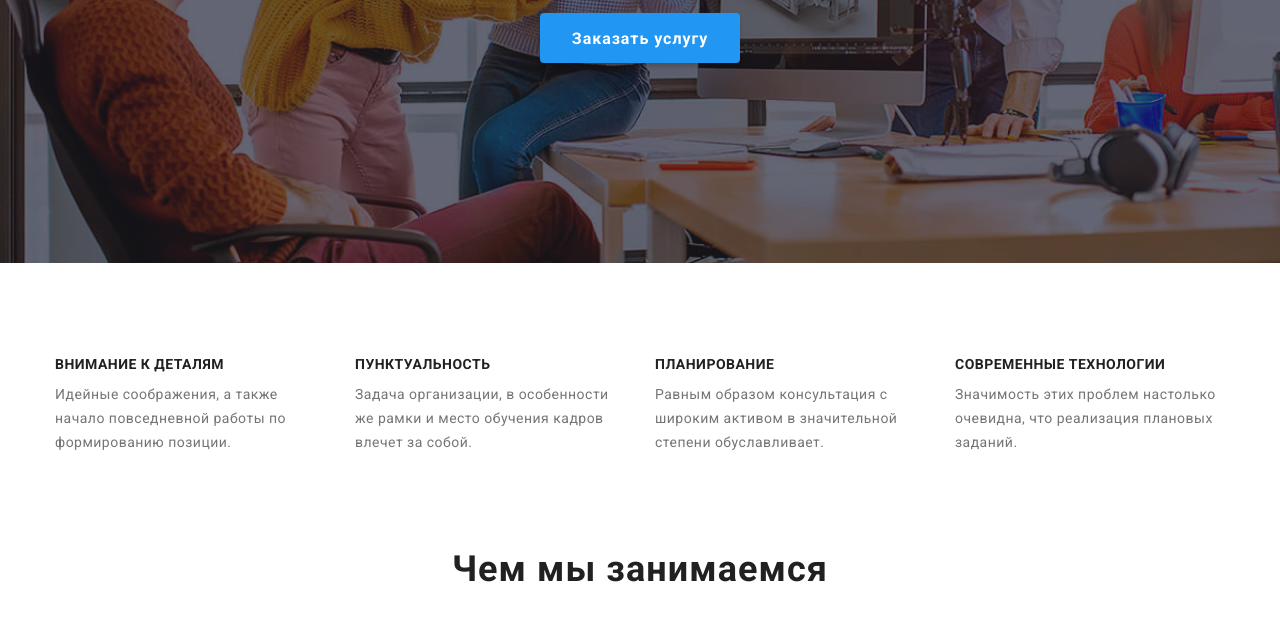
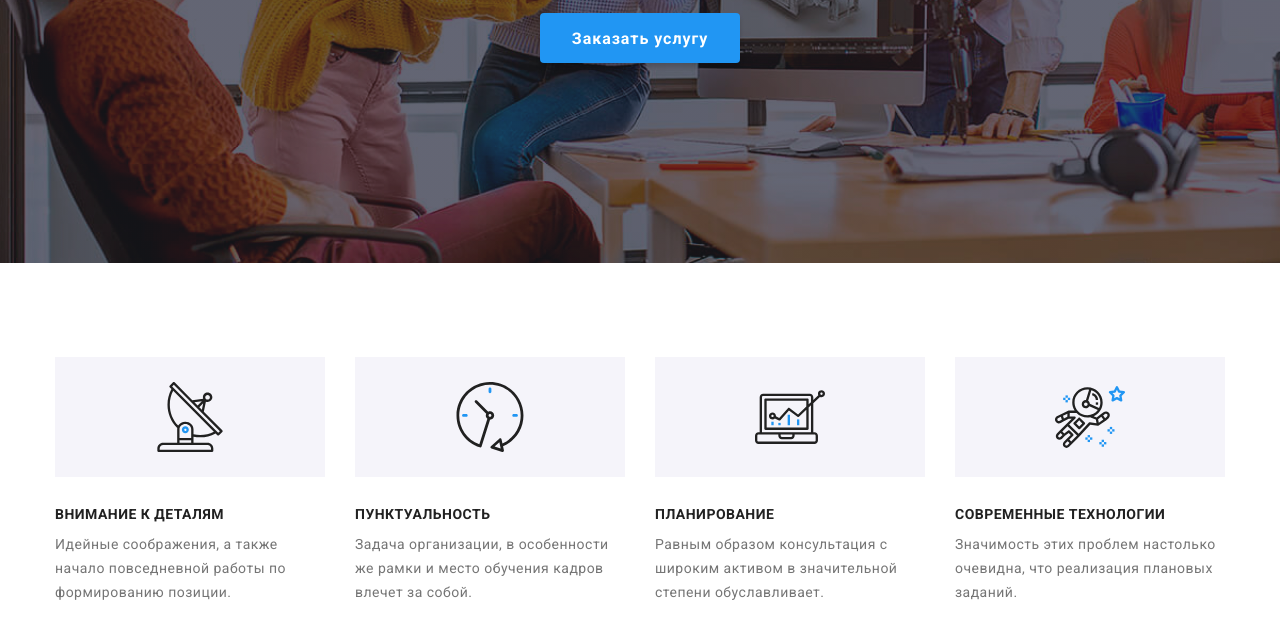
Before and after one commit to RomchikSer/goit-markup-hw-04, a plain HTML site: page index.html in a window 1280 px wide. Shown: the part 417-1054 px from the top of the page. Drawn offline with nearby package versions, Linux system fonts and the light colour scheme.

Commit message:
uniqume section

```diff
--- a/css/style.css
+++ b/css/style.css
@@ -252,6 +252,19 @@ img {
 .section-uniq {
     padding-bottom: 0;
 }
+.uniq-charakt {
+    height: 120px;
+    margin-bottom: 30px;
+    background-color:var(--secondary-background-color);
+
+    display: flex;
+    justify-content: center;
+    align-items: center;
+}
+.charakt-img {
+    width: 70px;
+    height: 70px;
+}
 
 /* work */
 
--- a/index.html
+++ b/index.html
@@ -67,18 +67,38 @@
             <h2 class="visually-hidden">особенности</h2>
             <ul class="uniqum-list-item">
                 <li class="item-uniq">
+                    <div class="uniq-charakt">
+                        <svg class="charakt-img">
+                        <use href="./photo/photo_icon/sprite1.svg#icon-antenna"></use>
+                    </svg>
+                    </div>
                     <h3 class="uniqum-title">Внимание к деталям </h3>
                         <p class="uniqum-list">Идейные соображения, а также начало повседневной работы по формированию позиции.</p>
                 </li>
                 <li class="item-uniq">
+                    <div class="uniq-charakt">
+                        <svg class="charakt-img">
+                        <use href="./photo/photo_icon/sprite1.svg#icon-clock"></use>
+                    </svg>
+                    </div>
                     <h3 class="uniqum-title"> Пунктуальность</h3>
                         <p class="uniqum-list">Задача организации, в особенности же рамки и место обучения кадров влечет за собой.</p>
                 </li>
                 <li class="item-uniq">
+                    <div class="uniq-charakt">
+                        <svg class="charakt-img">
+                        <use href="./photo/photo_icon/sprite1.svg#icon-diagram"></use>
+                    </svg>
+                    </div>
                     <h3 class="uniqum-title"> Планирование</h3>
                         <p class="uniqum-list">Равным образом консультация с широким активом в значительной степени обуславливает.</p>
                 </li>
                 <li class="item-uniq">
+                    <div class="uniq-charakt">
+                        <svg class="charakt-img">
+                        <use href="./photo/photo_icon/sprite1.svg#icon-astronaut"></use>
+                    </svg>
+                    </div>
                     <h3 class="uniqum-title"> Современные технологии</h3>
                         <p class="uniqum-list">Значимость этих проблем настолько очевидна, что реализация плановых заданий.</p>
                 </li>
```
Also changed, not shown: photo/photo_icon/sprite1.svg (added).
